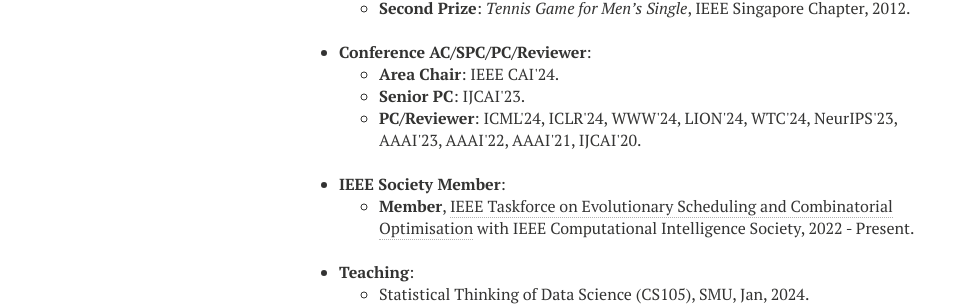
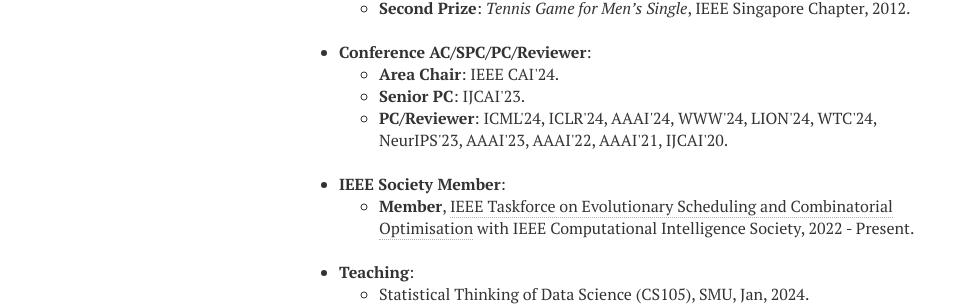
Before and after one commit to zhiguangcaosg/zhiguangcaosg.github.io, a Jekyll site: the page built from others.md, in a window 1280 px wide. Shown: the part 908-1214 px from the top of the page, without its empty margins (21-990 px from the left). Built offline with Jekyll 4.4.1, drawn with Linux system fonts in a browser that asks for light colours; nearby versions of some CDN libraries.

Commit message:
Update others.md

```diff
--- a/others.md
+++ b/others.md
@@ -81,7 +81,7 @@ comments: false
 	</li>
 	<li> <b>Senior PC</b>: IJCAI'23.
 	</li>
-	<li> <b>PC/Reviewer</b>: ICML'24, ICLR'24, WWW'24, LION'24, WTC'24, NeurIPS'23, AAAI'23, AAAI'22, AAAI'21, IJCAI'20.
+	<li> <b>PC/Reviewer</b>: ICML'24, ICLR'24, AAAI'24, WWW'24, LION'24, WTC'24, NeurIPS'23, AAAI'23, AAAI'22, AAAI'21, IJCAI'20.
 	</li>
 	</ul>
 </li>
```
